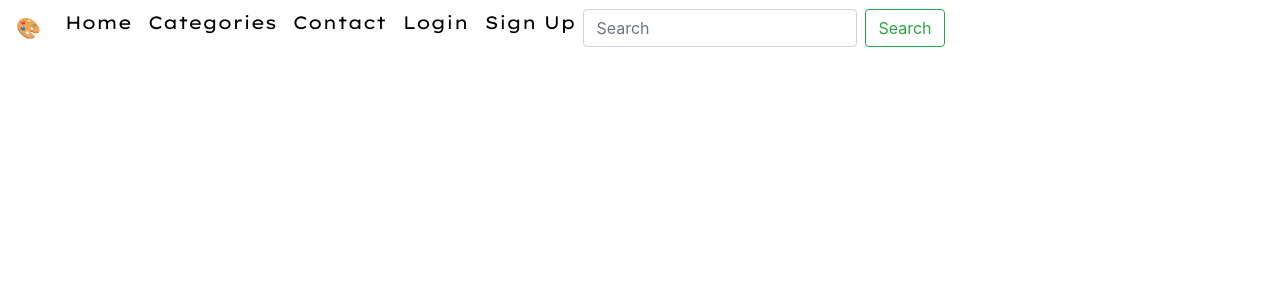
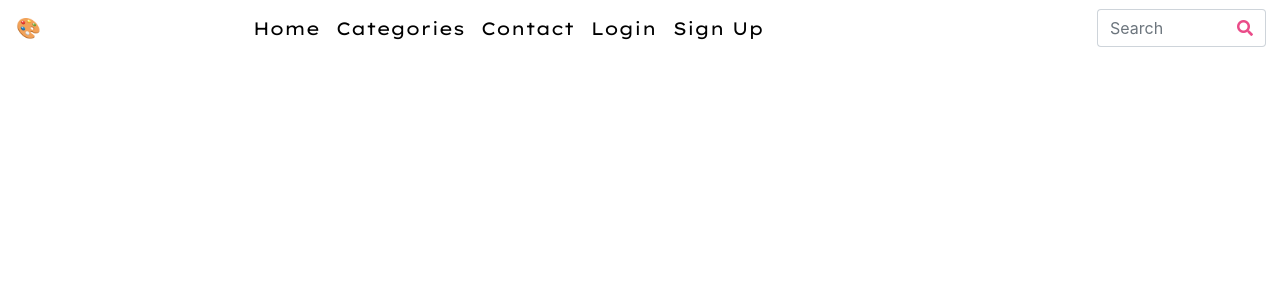
Before and after one commit to PN-promo6/php-project-maddaj, a PHP site: page /templates/header.php in a window 1280 px wide. Shown: the top 300 px of the page. Run offline with PHP 8.4, Linux system fonts and the light colour scheme; some libraries are stand-ins or nearby versions.

Commit message:
Change search field

```diff
--- a/public/css/style.css
+++ b/public/css/style.css
@@ -79,15 +79,12 @@ a {
   border-radius: 8px;
   position: relative;
   cursor: pointer;
+  background-repeat: no-repeat, repeat;
+    background-size: cover;
+    background-position: center;
 }
 .dribble-card:hover .dribble-hover {
   opacity: 1;
-}
-.dribble-card-image {
-  width: 100%;
-  height: max-content;
-  border-radius: 8px;
-  max-height: -webkit-fill-available;
 }
 
 .dribble-meta {
@@ -140,7 +137,9 @@ a {
   opacity: 0;
   position: absolute;
   bottom: 0;
-  background-color: #00000070;
+  border-bottom-left-radius: 8px;
+  border-bottom-right-radius: 8px;
+  background-image: linear-gradient(to bottom, rgba(0,0,0,0), rgba(0,0,0,1));
   color: #fff;
   width: 100%;
   padding: 10px 15px;
@@ -149,7 +148,7 @@ a {
   transition: opacity .6s ease-in;
 }
 .dribble-hover-title {
-  font-size: 1.8rem;
+  font-size: 1.3rem;
   width: 75%;
   text-overflow: ellipsis;
   white-space: nowrap;
@@ -240,3 +239,22 @@ fieldset {
 #contact button[type="submit"]:active {
   box-shadow: inset 0 1px 3px rgba(0, 0, 0, 0.5);
 }
+
+/* :::::::::::::::::: */
+.input-search{
+  max-width: 70%;
+  border-bottom-right-radius: 0;
+  border-right: none;
+  border-top-right-radius: 0;
+}
+.search-btn{
+  background: #fff;
+  border: 1px solid #ced4da;
+  border-radius: .25rem;
+  border-bottom-left-radius: 0;
+  border-left: none;
+  border-top-left-radius: 0;
+}
+.search-btn i {
+  color: #ea4c89;
+}
--- a/templates/header.php
+++ b/templates/header.php
@@ -10,8 +10,10 @@
     <!-- CSS -->
 
     <link rel="icon" type="image/png" href="img/icon.png">
+    <link rel="stylesheet" href="https://maxcdn.bootstrapcdn.com/bootstrap/4.0.0/css/bootstrap.min.css" integrity="sha384-Gn5384xqQ1aoWXA+058RXPxPg6fy4IWvTNh0E263XmFcJlSAwiGgFAW/dAiS6JXm" crossorigin="anonymous">
     <link rel="stylesheet" type="text/css" href="//netdna.bootstrapcdn.com/font-awesome/4.1.0/css/font-awesome.min.css">
-    <link rel="stylesheet" href="https://maxcdn.bootstrapcdn.com/bootstrap/4.0.0/css/bootstrap.min.css" integrity="sha384-Gn5384xqQ1aoWXA+058RXPxPg6fy4IWvTNh0E263XmFcJlSAwiGgFAW/dAiS6JXm" crossorigin="anonymous">
+    <link rel="stylesheet" href="https://pro.fontawesome.com/releases/v5.10.0/css/all.css" integrity="sha384-AYmEC3Yw5cVb3ZcuHtOA93w35dYTsvhLPVnYs9eStHfGJvOvKxVfELGroGkvsg+p" crossorigin="anonymous" />
+
     <link rel="stylesheet" href="css/style.css">
 
 </head>
@@ -19,12 +21,12 @@
 <body>
     <header>
 
-        <nav class="navbar navbar-expand-lg navbar-default fixed-top">
-            <a class="navbar-brand" href="#">🎨</a>
+        <nav class="navbar navbar-expand-lg navbar-default fixed-top row">
+            <a class="navbar-brand col-2" href="#">🎨</a>
             <button class="navbar-toggler" type="button" data-toggle="collapse" data-target="#navbarSupportedContent" aria-controls="navbarSupportedContent" aria-expanded="false" aria-label="Toggle navigation">
                 <span class="navbar-toggler-icon"></span>
             </button>
-            <div class="collapse navbar-collapse" id="navbarSupportedContent">
+            <div class="collapse navbar-collapse col-12 col-md-8" id="navbarSupportedContent">
                 <ul class="navbar-nav">
                     <li class="nav-item active">
                         <a class="nav-link" href="/">Home <span class="sr-only">(current)</span></a>
@@ -58,11 +60,15 @@
                     <?php
                     }
                     ?>
-                    <form class="form-inline my-2 my-lg-0">
-                        <input class="form-control mr-sm-2" type="search" name="search" placeholder="Search" aria-label="Search">
-                        <button class="btn btn-outline-success my-2 my-sm-0" type="submit">Search</button>
-                    </form>
+
                 </ul>
             </div>
+            <div class="col-2">
+                <form class="form-inline my-2 my-lg-0">
+                    <input class="form-control input-search" type="search" name="search" placeholder="Search" aria-label="Search">
+                    <button class="btn my-2 my-sm-0 search-btn" type="submit"><i class="fas fa-search"></i></button>
+                </form>
+            </div>
+
         </nav>
     </header>
```
Also changed, not shown: templates/display.php (+4 -5 lines), public/js/script.js (line endings or trailing spaces), templates/footer.php (line endings or trailing spaces), 1 other file.
